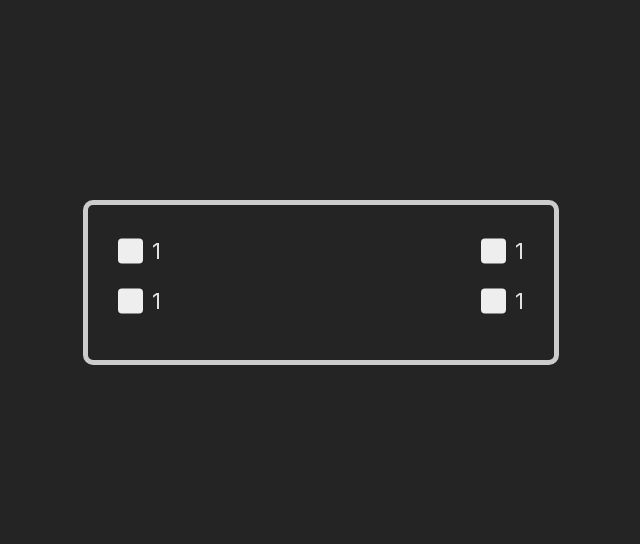
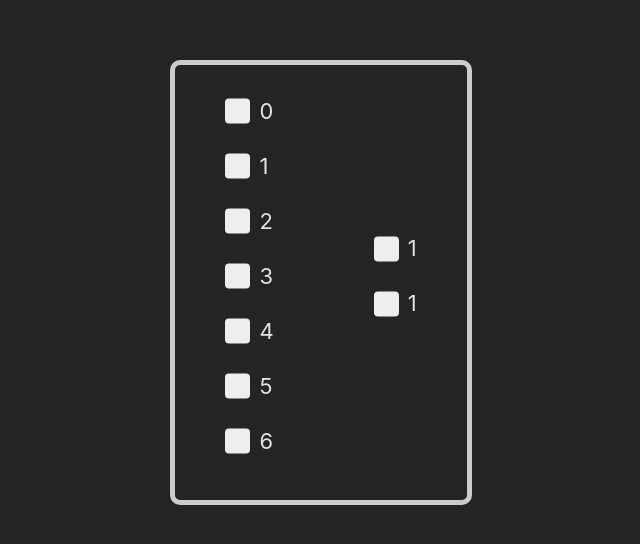
Before and after one commit to saketharshraj/navirego-assignment, a React (Vite) app: page / in a window 1280 px wide. Shown: the part 118-662 px from the top of the page, without its empty margins (319-959 px from the left). Built offline with nearby package versions, Linux system fonts and the light colour scheme.

Commit message:
UI Enhancement & Dynamic rendering

```diff
--- a/src/App.tsx
+++ b/src/App.tsx
@@ -1,10 +1,12 @@
 import './App.css';
+import { CHECKBOX_COUNT } from './config';
 import TableContainer from './container/TableContainer';
 
 function App() {
+
     return (
         <div className='App'>
-            <TableContainer />
+            <TableContainer checkboxCount={CHECKBOX_COUNT}/>
         </div>
     );
 }
--- /dev/null
+++ b/src/config.ts
@@ -0,0 +1 @@
+export const CHECKBOX_COUNT = 7  // Default is 7
--- a/src/container/TableContainer.css
+++ b/src/container/TableContainer.css
@@ -1,21 +1,18 @@
 /* TableContainer.css */
 .container {
   display: flex;
-  flex-direction: column;
   justify-content: center;
   align-items: center;
   border: 5px solid #ccc;
-  gap: 5px;
-  padding: 20px;
+  gap: 100px;
   max-width: 600px;
   margin: auto;
   border-radius: 10px;
-  padding: 30px;
+  padding: 30px 50px 30px 50px;
 }
 
 .container > div {
   display: flex;
-  justify-content: space-around;
-  width: 100%;
-  gap: 40vh;
+  flex-direction: column;
+  gap: 10px;
 }
--- a/src/container/TableContainer.tsx
+++ b/src/container/TableContainer.tsx
@@ -1,13 +1,29 @@
+import React from 'react';
 import CustomCheckbox from '../components/CustomCheckbox';
 import './TableContainer.css';
 
-const TableContainer = () => {
+interface TableContainerProps {
+    checkboxCount: number;
+}
+
+const TableContainer: React.FC<TableContainerProps> = ({ checkboxCount }) => {
+    const initialSetupData = Array.from(
+        { length: checkboxCount },
+        (_, index) => index,
+    );
+    console.log(initialSetupData);
     return (
         <div className='container'>
             <>
                 <div>
-                    <CustomCheckbox label='1' />
-                    <CustomCheckbox label='1' />
+                    {initialSetupData.map((num) => {
+                        return (
+                            <CustomCheckbox
+                                key={Math.random().toString() + num.toString()}
+                                label={num.toString()}
+                            />
+                        );
+                    })}
                 </div>
                 <div>
                     <CustomCheckbox label='1' />
```
